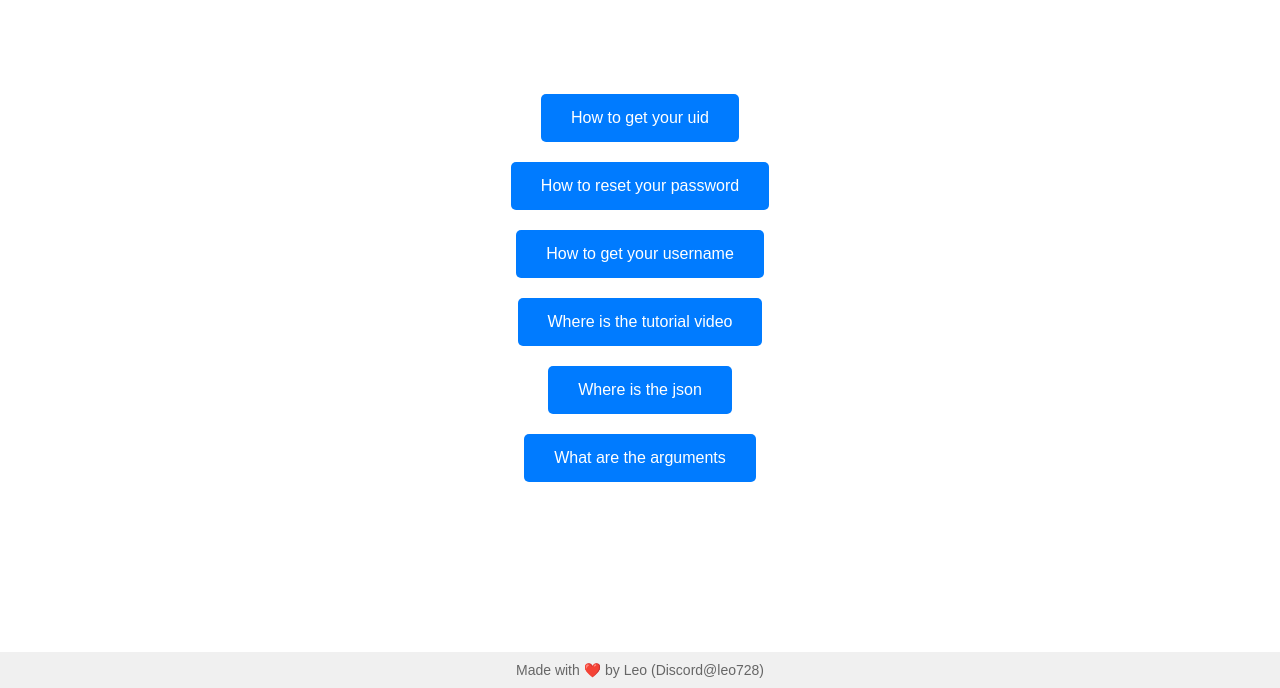
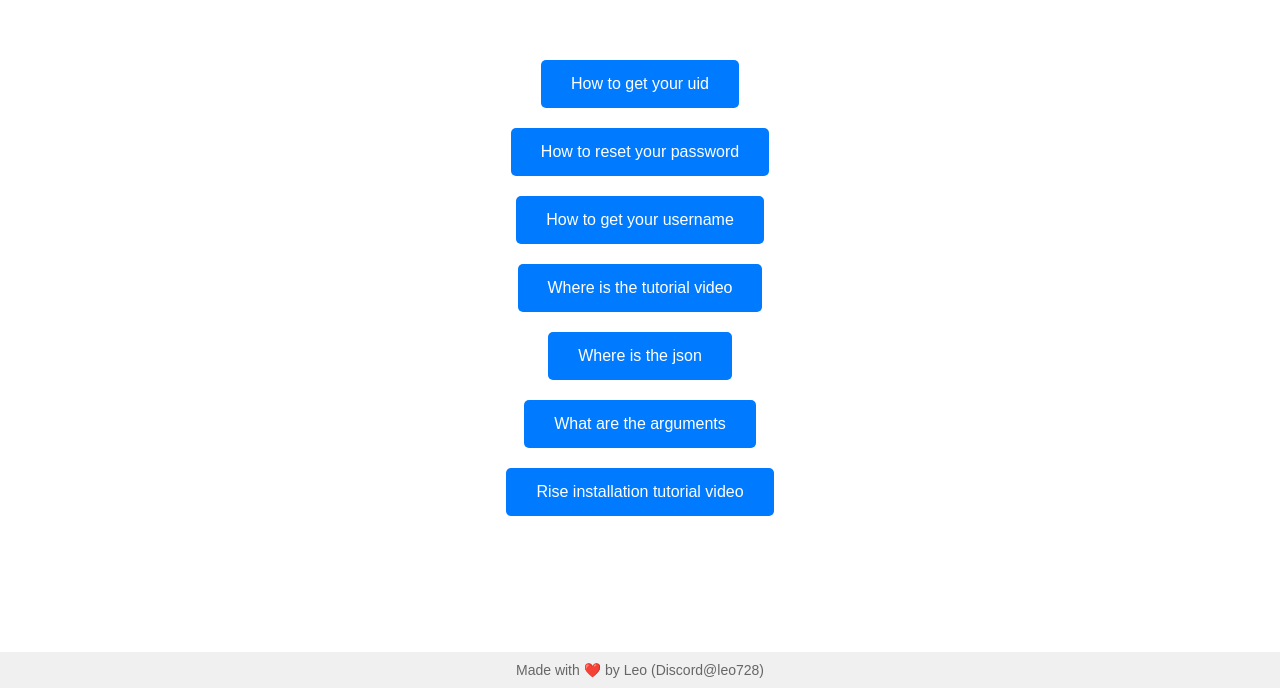
Before and after one commit to Nardo021/riseTutorial, a plain HTML site: page index.html in a window 1280 px wide. Shown: the part 112-800 px from the top of the page. Drawn offline with Linux system fonts and the light colour scheme.

Commit message:
Update index.html

```diff
--- a/index.html
+++ b/index.html
@@ -51,6 +51,7 @@
     <button onclick="window.open('https://discord.com/channels/1207828421363769364/1207860252452585472', '_blank')">Where is the tutorial video</button>
     <button onclick="window.open('https://cdn.discordapp.com/attachments/1207860252452585472/1208621594386239599/Rise.json?ex=66b2ef13&is=66b19d93&hm=a8e5dc7e67e5c5fd5bd17e71c201f123508f8cdb66bb6edafd332a8e624c7cd0&', '_blank')">Where is the json</button>
     <button onclick="window.location.href='What-are-the-arguments.html'">What are the arguments</button>
+    <button onclick="window.location.href='tutorial-video.html'">Rise installation tutorial video</button>
     <footer>
         Made with ❤️ by Leo (Discord@leo728)
     </footer>
```
